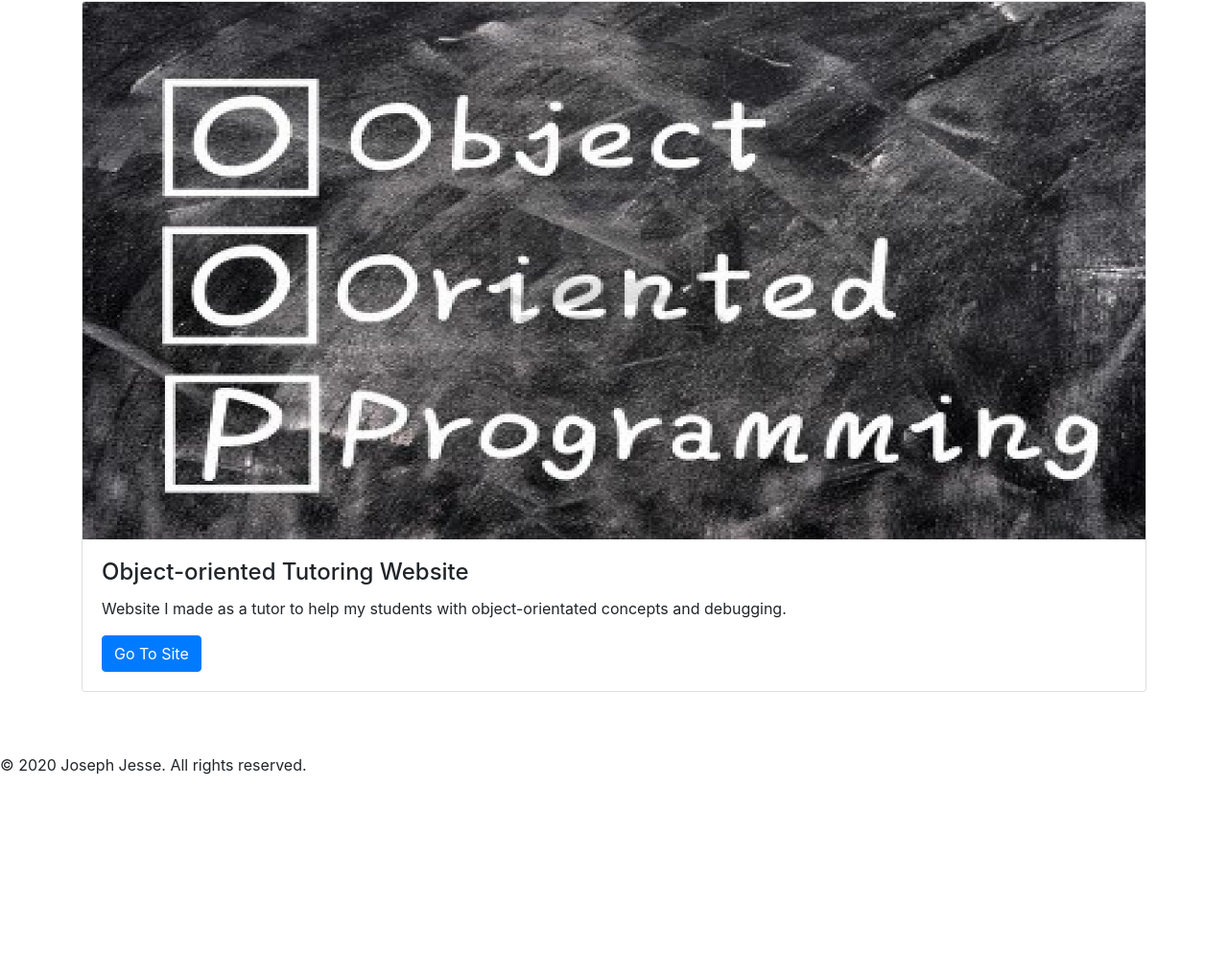
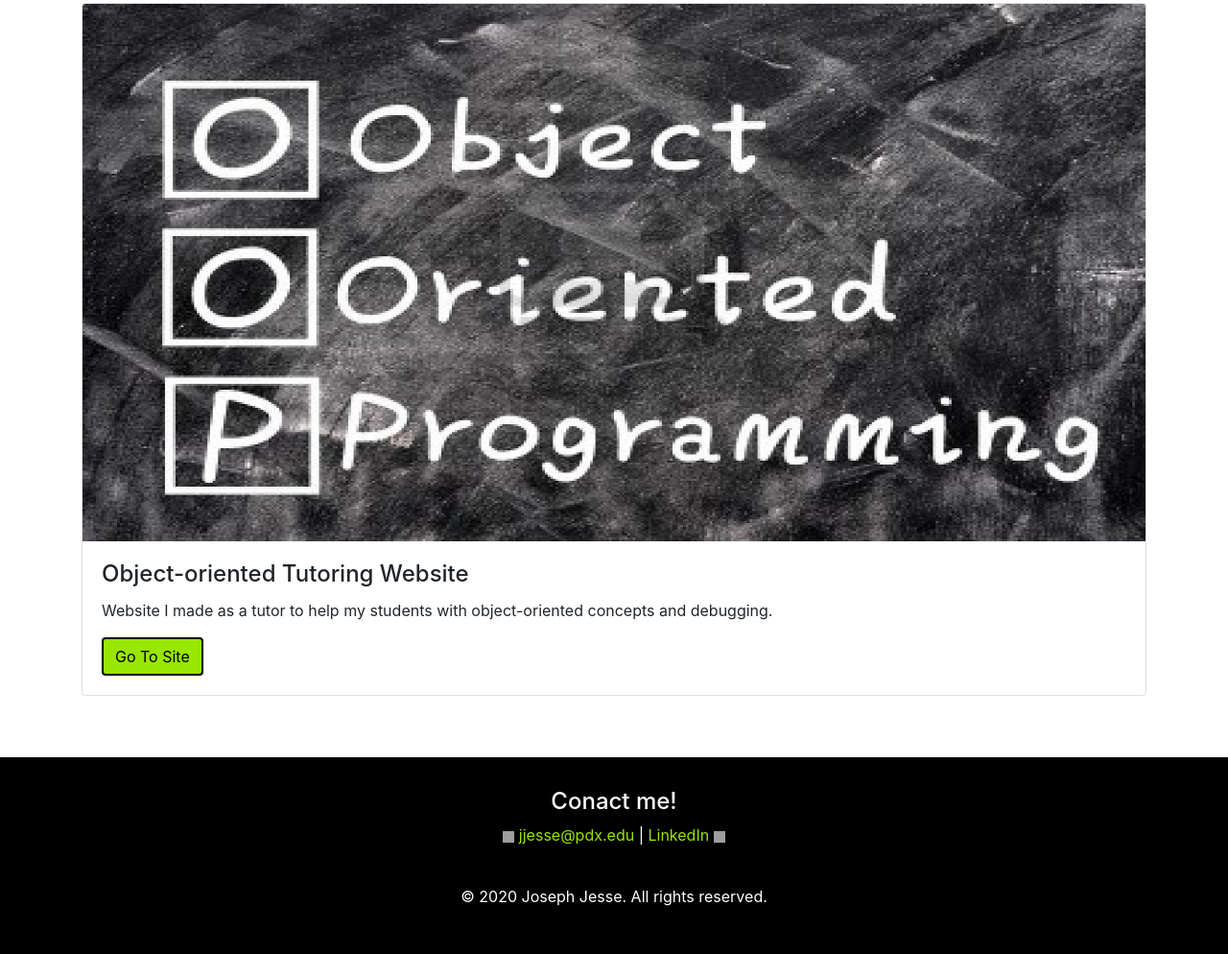
Before and after one commit to jjesse55/jjesse55.github.io, a plain HTML site: page portfolio.html in a window 1280 px wide. Shown: the part 1911-2905 px from the top of the page at 96% size. Before the commit the page ends 2736 px from the top, so only its background shows below. Drawn offline with nearby package versions, Linux system fonts and the light colour scheme; grey boxes are pictures that could not be loaded.

Commit message:
Added footer/contact section along with styling

```diff
--- a/index.css
+++ b/index.css
@@ -117,3 +117,19 @@ nav ul {
 #contact {
     margin-top: 4em;
 }
+
+footer {
+    background-color: black;
+    color: white;
+    margin-bottom: 0px;
+    padding-top: 2em;
+    padding-bottom: 2em;
+}
+
+footer a {
+    color: #99e600;
+}
+
+footer a:hover {
+    color: white;
+}
--- a/portfolio.css
+++ b/portfolio.css
@@ -90,3 +90,25 @@ nav ul {
 #contact {
     margin-top: 4em;
 }
+
+.card-body a {
+    background-color: #99e600;
+    color: black;
+    border: 2px solid black;
+}
+
+footer {
+    background-color: black;
+    color: white;
+    margin-bottom: 0px;
+    padding-top: 2em;
+    padding-bottom: 2em;
+}
+
+footer a {
+    color: #99e600;
+}
+
+footer a:hover {
+    color: white;
+}
--- a/portfolio.html
+++ b/portfolio.html
@@ -99,18 +99,20 @@
                 <img class="card-img-top" src="images/OOP.jpeg" alt="Screenshot of Joseph Jesse's tutoring website">
                 <div class="card-body">
                     <h4 class="card-title">Object-oriented Tutoring Website</h4>
-                    <p class="card-text">Website I made as a tutor to help my students with object-orientated concepts
+                    <p class="card-text">Website I made as a tutor to help my students with object-oriented concepts
                         and debugging.</p>
                     <a target="_blank" href="https://web.cecs.pdx.edu/~jjesse/index.html" class="btn btn-primary">Go To
                         Site</a>
                 </div>
             </div>
+        </div>
+    </main>
 
-        </div>
-
-    </main>
-    <footer class="bd-footer" id="contact">
-        <p>&copy; 2020 Joseph Jesse. All rights reserved.</p>
+    <footer class="bd-footer align-center" id="contact">
+            <h4>Conact me!</h4>
+            <p><a target="_blank" href="mailto:jjesse@pdx.edu"><img src="https://image.flaticon.com/icons/svg/281/281769.svg" alt="Image of the Gmail logo." height="12" width="12">  jjesse@pdx.edu</a>   |   <a target="_blank" href="https://www.linkedin.com/in/joseph-jesse-007991139/">LinkedIn    <img id="linkedin" src="https://upload.wikimedia.org/wikipedia/commons/c/ca/LinkedIn_logo_initials.png" alt="Picture of the LinkedIn logo" height="12" width="12"></a></p>
+            <br>
+            <p>&copy; 2020 Joseph Jesse. All rights reserved.</p>
     </footer>
 </body>
 
```
Also changed, not shown: index.html (+9 -2 lines).
